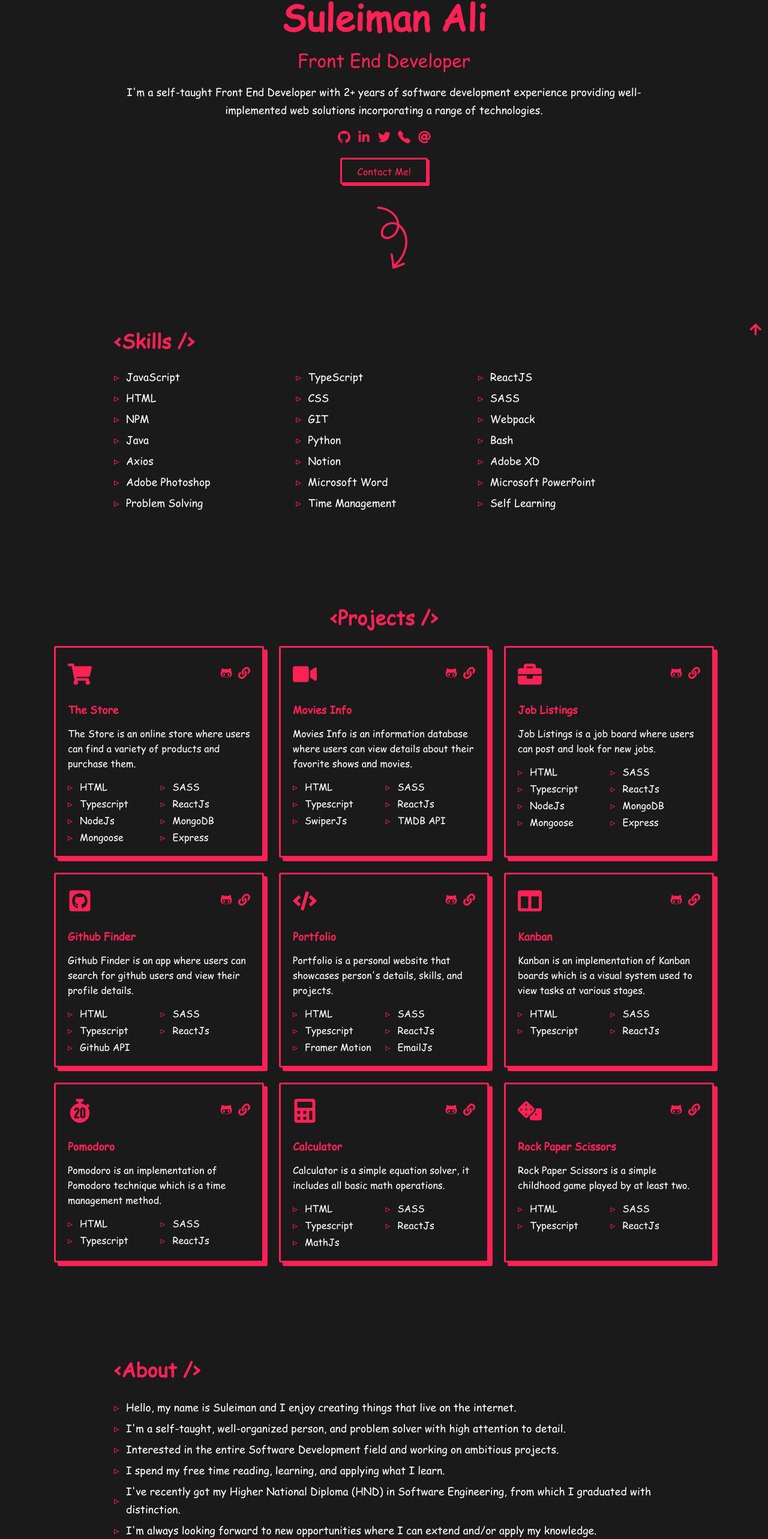
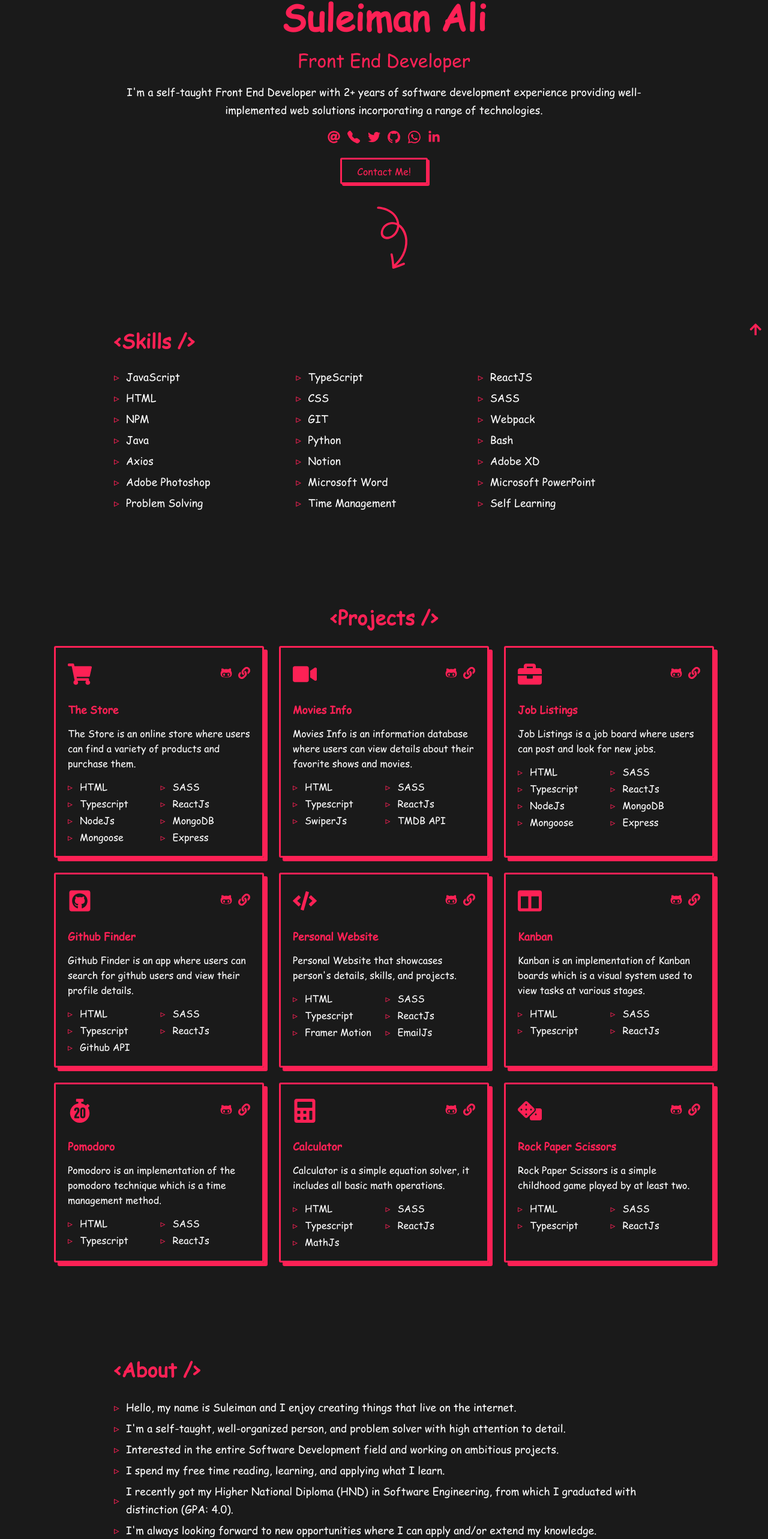
Before and after one commit to Suleiman-Ali/portfolio, a React (Create React App) app: page / in a window 1280 px wide. Shown: the part 218-2784 px from the top of the page at 60% size. Built offline with nearby package versions, Linux system fonts and the light colour scheme.

Commit message:
Add Whatsapp Link

```diff
--- a/src/components/About.tsx
+++ b/src/components/About.tsx
@@ -30,12 +30,12 @@ function About(): JSX.Element {
               I spend my free time reading, learning, and applying what I learn.
             </AboutText>
             <AboutText delay={0.75}>
-              I've recently got my Higher National Diploma (HND) in Software
-              Engineering, from which I graduated with distinction.
+              I recently got my Higher National Diploma (HND) in Software
+              Engineering, from which I graduated with distinction (GPA: 4.0).
             </AboutText>
             <AboutText delay={0.85}>
-              I'm always looking forward to new opportunities where I can extend
-              and/or apply my knowledge.
+              I'm always looking forward to new opportunities where I can apply
+              and/or extend my knowledge.
             </AboutText>
           </div>
           <m.button
--- a/src/components/Contact.tsx
+++ b/src/components/Contact.tsx
@@ -62,9 +62,9 @@ function Contact(): JSX.Element {
             {...builtWhileInViewAnimation('x', -25, 0.35)}
           >
             I’m interested in regular work opportunities as well as freelance
-            opportunities. However, if you have other request or question, don’t
-            hesitate to leave a message. If you don't want to use the form, you
-            can reach out to me at <u>{MY_EMAIL}</u>
+            opportunities. However, if you have any other requests or questions,
+            don’t hesitate to leave a message. If you don't want to use the
+            form, you can reach out to me at <u>{MY_EMAIL}</u>
           </m.p>
 
           {success && <ContactSuccess onClick={successChangeHandler} />}
--- a/src/components/FooterLinks.tsx
+++ b/src/components/FooterLinks.tsx
@@ -1,6 +1,6 @@
 import FooterLink from './FooterLink';
 import { m, LazyMotion, domAnimation } from 'framer-motion';
-import { BsGithub, BsTelephoneFill } from 'react-icons/bs';
+import { BsGithub, BsTelephoneFill, BsWhatsapp } from 'react-icons/bs';
 import { FaLinkedinIn, FaTwitter, FaAt } from 'react-icons/fa';
 import {
   MY_GITHUB,
@@ -9,6 +9,7 @@ import {
   MY_NUMBER,
   MY_EMAIL,
   builtWhileInViewAnimation,
+  MY_WHATSAPP,
 } from '../data';
 
 function FooterLinks(): JSX.Element {
@@ -16,26 +17,32 @@ function FooterLinks(): JSX.Element {
     <LazyMotion features={domAnimation}>
       <div className="footerLinks">
         <div className="footerLinks__links">
-          <FooterLink delay={0.25} href={`https://github.com/${MY_GITHUB}`}>
-            <BsGithub />
+          <FooterLink delay={0.25} href={`mailto:${MY_EMAIL}`}>
+            <FaAt />
           </FooterLink>
           <FooterLink
             delay={0.35}
-            href={`https://www.linkedin.com/in/${MY_LINKEDIN}`}
+            href={`https://api.whatsapp.com/send?phone=${MY_NUMBER}`}
           >
-            <FaLinkedinIn />
+            <BsTelephoneFill />
           </FooterLink>
           <FooterLink delay={0.45} href={`https://twitter.com/${MY_TWITTER}`}>
             <FaTwitter />
           </FooterLink>
+          <FooterLink delay={0.55} href={`https://github.com/${MY_GITHUB}`}>
+            <BsGithub />
+          </FooterLink>
           <FooterLink
-            delay={0.55}
-            href={`https://api.whatsapp.com/send?phone=${MY_NUMBER}`}
+            delay={0.65}
+            href={`https://api.whatsapp.com/message/${MY_WHATSAPP}`}
           >
-            <BsTelephoneFill />
+            <BsWhatsapp />
           </FooterLink>
-          <FooterLink delay={0.65} href={`mailto:${MY_EMAIL}`}>
-            <FaAt />
+          <FooterLink
+            delay={0.75}
+            href={`https://www.linkedin.com/in/${MY_LINKEDIN}`}
+          >
+            <FaLinkedinIn />
           </FooterLink>
         </div>
         <m.p
--- a/src/components/SideLinks.tsx
+++ b/src/components/SideLinks.tsx
@@ -1,37 +1,44 @@
 import SideLink from './SideLink';
 import { FaLinkedinIn, FaTwitter, FaAt } from 'react-icons/fa';
-import { BsTelephoneFill, BsGithub } from 'react-icons/bs';
+import { BsTelephoneFill, BsGithub, BsWhatsapp } from 'react-icons/bs';
 import {
   MY_EMAIL,
   MY_GITHUB,
   MY_LINKEDIN,
   MY_NUMBER,
   MY_TWITTER,
+  MY_WHATSAPP,
 } from '../data/index';
 
 function SideLinks(): JSX.Element {
   return (
     <div className="links">
-      <SideLink delay={0.25} href={`https://github.com/${MY_GITHUB}`}>
-        <BsGithub />
+      <SideLink delay={0.25} href={`mailto:${MY_EMAIL}`}>
+        <FaAt />
       </SideLink>
       <SideLink
         delay={0.35}
-        href={`https://www.linkedin.com/in/${MY_LINKEDIN}`}
+        href={`https://api.whatsapp.com/send?phone=${MY_NUMBER}`}
       >
-        <FaLinkedinIn />
+        <BsTelephoneFill />
       </SideLink>
       <SideLink delay={0.45} href={`https://twitter.com/${MY_TWITTER}`}>
         <FaTwitter />
       </SideLink>
+      <SideLink delay={0.55} href={`https://github.com/${MY_GITHUB}`}>
+        <BsGithub />
+      </SideLink>
       <SideLink
-        delay={0.55}
-        href={`https://api.whatsapp.com/send?phone=${MY_NUMBER}`}
+        delay={0.65}
+        href={`https://api.whatsapp.com/message/${MY_WHATSAPP}`}
       >
-        <BsTelephoneFill />
+        <BsWhatsapp />
       </SideLink>
-      <SideLink delay={0.65} href={`mailto:${MY_EMAIL}`}>
-        <FaAt />
+      <SideLink
+        delay={0.75}
+        href={`https://www.linkedin.com/in/${MY_LINKEDIN}`}
+      >
+        <FaLinkedinIn />
       </SideLink>
     </div>
   );
--- a/src/data/index.ts
+++ b/src/data/index.ts
@@ -16,6 +16,7 @@ export const MY_LINKEDIN = 'suleiman-ali-dev';
 export const MY_TWITTER = 'SuleimanAli7174';
 export const MY_NUMBER = '00905524978394';
 export const MY_EMAIL = 'suleimanali.business@gmail.com';
+export const MY_WHATSAPP = 'NHEGCZDIISIYD1';
 export const MY_RESUME_LINK =
   'https://drive.google.com/file/d/113jMjv0ai3FMWwuOu4YWyWIKeJ6pemyL/view?usp=sharing';
 export const skills = [
@@ -105,9 +106,9 @@ export const projects = [
   },
   {
     icon: FaCode,
-    name: 'Portfolio',
+    name: 'Personal Website',
     description:
-      "Portfolio is a personal website that showcases person's details, skills, and projects.",
+      "Personal Website that showcases person's details, skills, and projects.",
     liveLink: 'https://suleiman-ali.online/',
     githubLink: 'https://github.com/Suleiman-Ali/portfolio',
     builtWith: [
@@ -132,7 +133,7 @@ export const projects = [
     icon: FaStopwatch20,
     name: 'Pomodoro',
     description:
-      'Pomodoro is an implementation of Pomodoro technique which is a time management method.',
+      'Pomodoro is an implementation of the pomodoro technique which is a time management method.',
     liveLink: 'https://pomodoro-78i.pages.dev/',
     githubLink: 'https://github.com/Suleiman-Ali/pomodoro',
     builtWith: ['HTML', 'SASS', 'Typescript', 'ReactJs'],
--- a/src/styles/index.scss
+++ b/src/styles/index.scss
@@ -339,10 +339,7 @@ button {
   display: flex;
   flex-direction: column;
   gap: 0.75rem;
-
-  @media screen and (min-width: $bp-500) {
-    align-items: center;
-  }
+  align-items: center;
 
   @media screen and (min-width: $bp-800) {
     padding: 0 5rem 7.5rem 5rem;
@@ -389,9 +386,9 @@ button {
     font-size: 1.6rem;
     line-height: 2.5rem;
     color: white;
+    text-align: center;
 
     @media screen and (min-width: $bp-500) {
-      text-align: center;
       font-size: 1.75rem;
       line-height: 3rem;
     }
```
